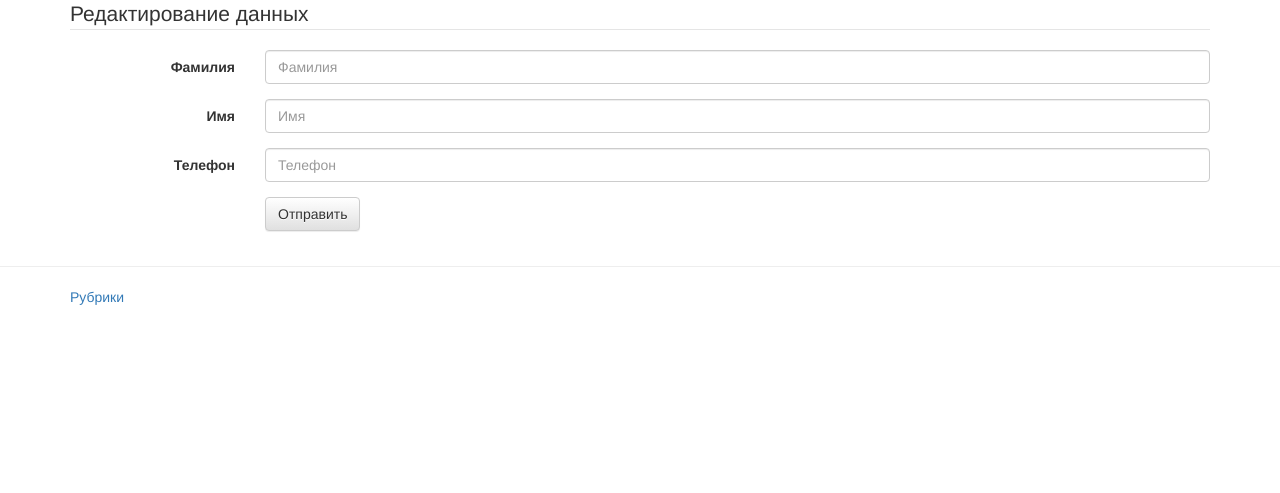
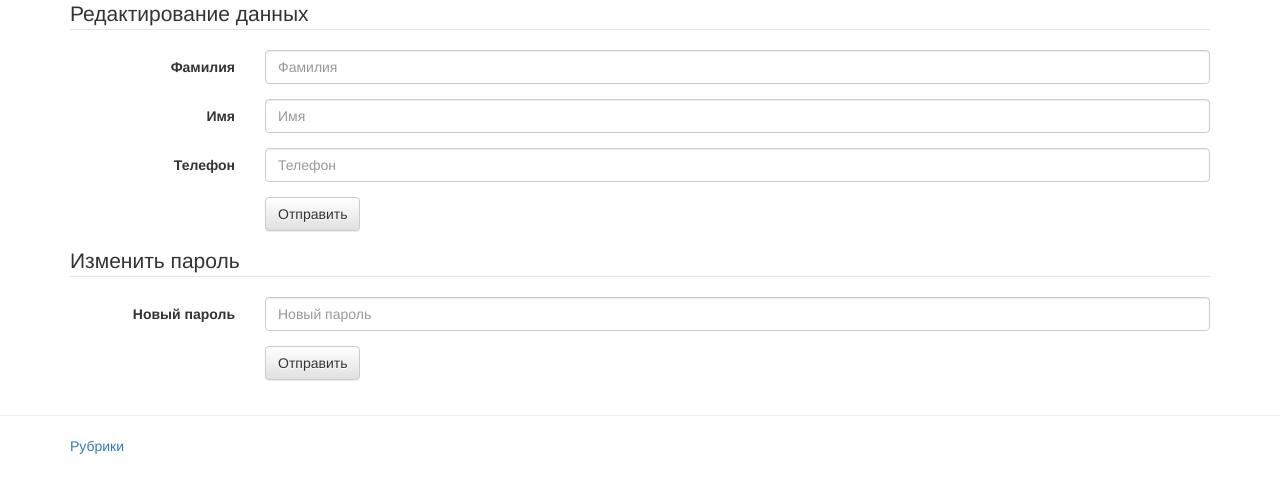
Before and after one commit to durm/aksvrnru, a Django app: template templates/pages/edit_profile.html in a window 1280 px wide. Shown: the part 81-574 px from the top of the page. Run offline with Django 3.2, Linux system fonts and the light colour scheme; the template is opened without the code that fills it, so the values that code supplies are empty; parts of the project's set-up code (start-up, migrations or seed data) failed here and were passed over; some libraries are stand-ins or nearby versions.

Commit message:
edit passwd

```diff
--- a/templates/pages/edit_profile.html
+++ b/templates/pages/edit_profile.html
@@ -37,5 +37,22 @@
     </div>
   </div>
 </form>
+<form class="form-horizontal" role="form" action="{% url 'edit_profile_passwd' %}" method="post">
+    {% csrf_token %}
+    <legend>Изменить пароль</legend>
+
+  <div class="form-group">
+    <label for="passwd" class="col-sm-2 control-label">Новый пароль</label>
+    <div class="col-sm-10">
+      <input type="password" class="form-control" id="passwd" name="passwd" placeholder="Новый пароль" value="" required>
+    </div>
+  </div>
+
+  <div class="form-group">
+    <div class="col-sm-offset-2 col-sm-10">
+      <button type="submit" class="btn btn-default">Отправить</button>
+    </div>
+  </div>
+</form>
 </div>
 {% endblock %}
--- a/userprofiles/urls.py
+++ b/userprofiles/urls.py
@@ -11,4 +11,5 @@ urlpatterns = patterns('',
     url(r'^signup/$', 'userprofiles.views.signup', name='signup'),
     url(r'^edit_profile_view/$', 'userprofiles.views.edit_profile_view', name='edit_profile_view'),
     url(r'^edit_profile/$', 'userprofiles.views.edit_profile', name='edit_profile'),
+    url(r'^edit_profile_passwd/$', 'userprofiles.views.edit_profile_passwd', name='edit_profile_passwd'),
 )
```
Also changed, not shown: userprofiles/views.py (+9 -1 lines).
